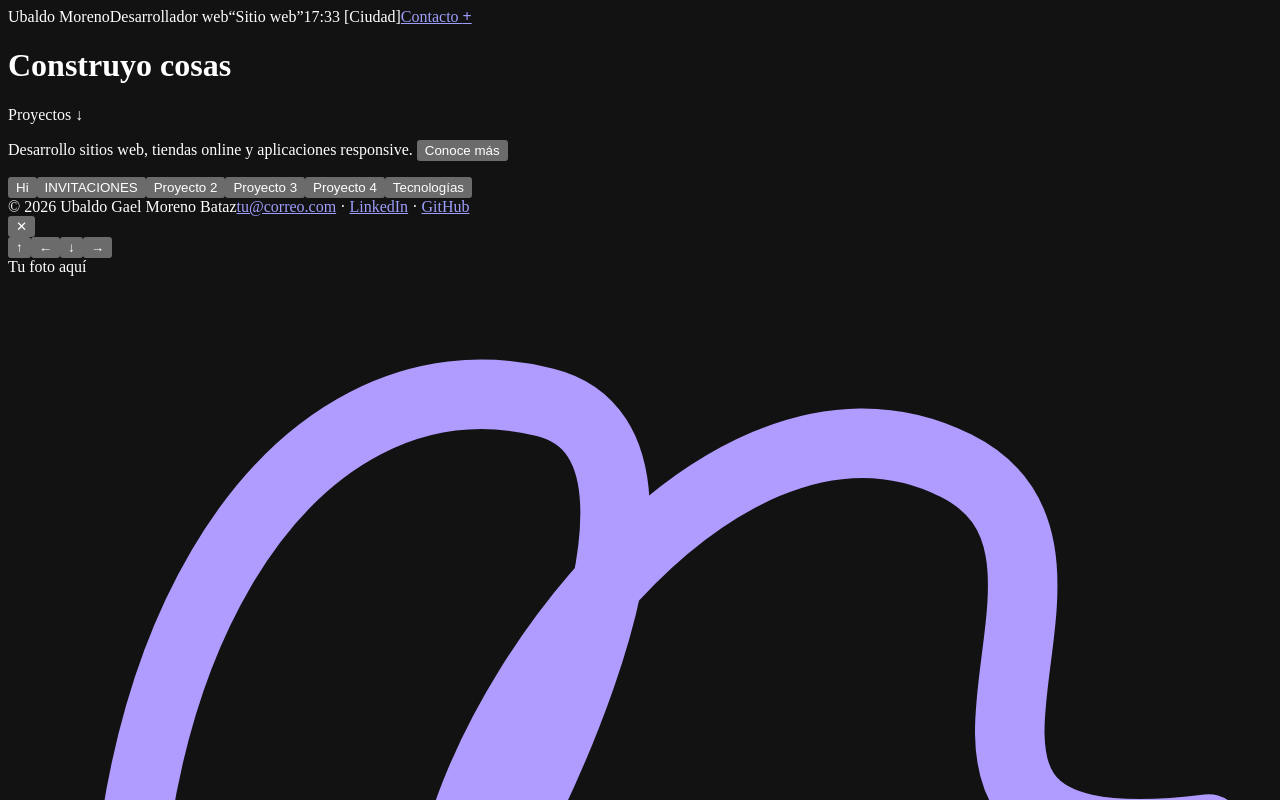
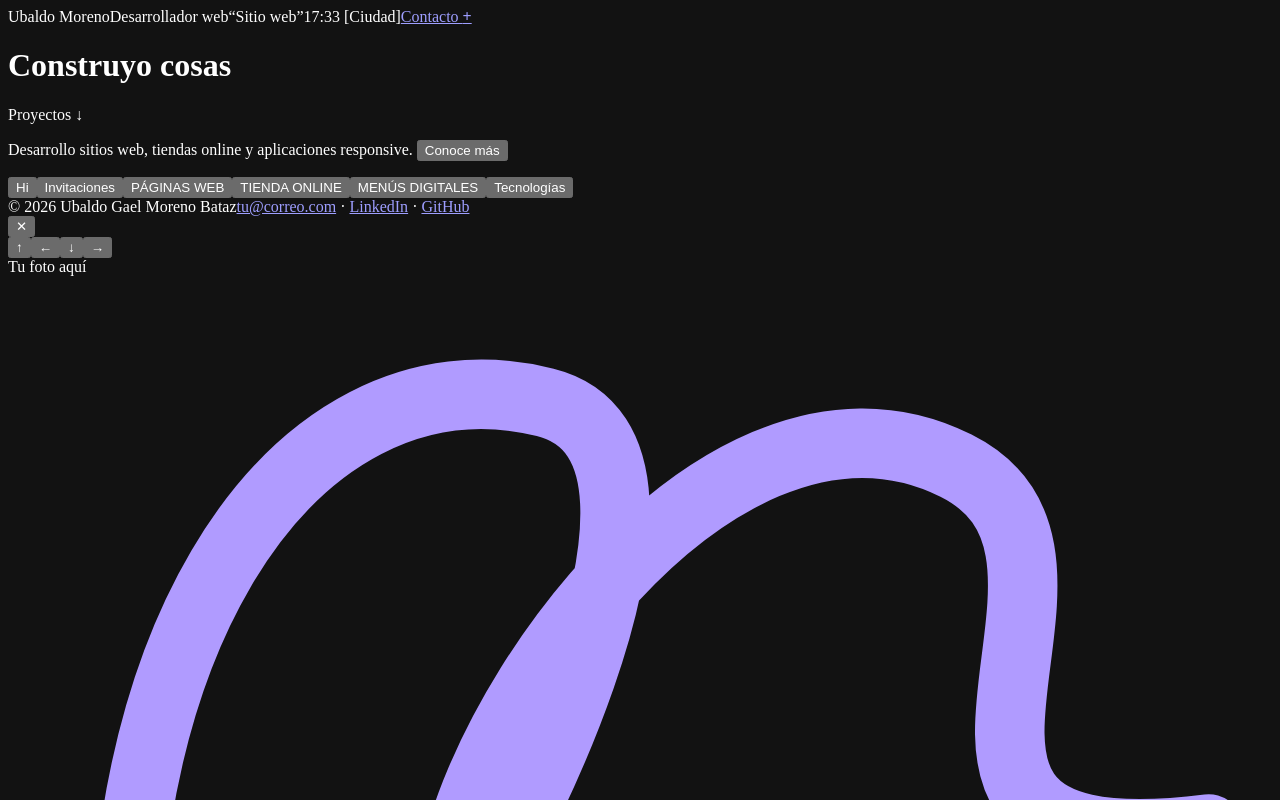
Before and after one commit to G-morenoB/NexusCreative, a React (Vite) app: page / in a window 1280 px wide. Shown: the top 800 px of the page. Built offline with nearby package versions, Linux system fonts and the light colour scheme; grey boxes are pictures that could not be loaded; the HTML template or start-up script is replaced by a standard one.

Commit message:
add proyectos

```diff
--- a/src/data/content.js
+++ b/src/data/content.js
@@ -23,10 +23,42 @@ export const profile = {
 }
 
 export const projects = [
-  { name: 'INVITACIONES', description: 'Invitaciones digitales', role: 'Desarrollador web', period: '2026', url: '#', images: ['https://res.cloudinary.com/duytqng6m/image/upload/v1792623683/inv2.png','https://res.cloudinary.com/duytqng6m/image/upload/v1792623682/inv3.png','https://res.cloudinary.com/duytqng6m/image/upload/v1792623677/inv1.png'] },
-  { name: 'Proyecto 2', description: '[Descripción breve del proyecto]', role: 'Desarrollador web', period: '[Año]', stack: 'WordPress · WooCommerce', url: '#', images: [] },
-  { name: 'Proyecto 3', description: '[Descripción breve del proyecto]', role: 'Desarrollador web', period: '[Año]', stack: 'PHP · JavaScript', url: '#', images: [] },
-  { name: 'Proyecto 4', description: '[Descripción breve del proyecto]', role: 'Desarrollador web', period: '[Año]', stack: '[Tecnologías]', url: '#', images: [] },
+{
+  name: 'Invitaciones',
+  description: 'Invitaciones web personalizadas para eventos.',
+  images: ['https://res.cloudinary.com/duytqng6m/image/upload/v1792623677/inv1.png','https://res.cloudinary.com/duytqng6m/image/upload/v1792623683/inv2.png','https://res.cloudinary.com/duytqng6m/image/upload/v1792623682/inv3.png'],
+  links: [
+    { label: 'XV años', url: 'https://xv-inv.vercel.app/' },
+    { label: 'Boda', url: 'https://inv-boda-seven.vercel.app/' },
+    { label: 'Cumpleaños', url: 'https://invitacion-gianna.vercel.app/' },
+  ],
+},
+{
+  name: 'PÁGINAS WEB',
+  description: 'Sitios web personalizados para diferentes necesidades.',
+  images: ['https://res.cloudinary.com/duytqng6m/image/upload/v1792455898/IMG4.png','https://res.cloudinary.com/duytqng6m/image/upload/v1792455911/IMG6.png'],
+  links: [
+    { label: 'Nestor-Nutrición', url: 'https://nestorguinto-nutricion.vercel.app/' },
+  ],
+},
+{
+  name: 'TIENDA ONLINE',
+  description: 'Tiendas online personalizadas.',
+  images: ['https://res.cloudinary.com/duytqng6m/image/upload/v1792453794/IMG1.png','https://res.cloudinary.com/duytqng6m/image/upload/v1792453779/IMG2.png'],
+  links: [
+    { label: 'Magic Ideas', url: 'https://magicideascdmx.com/' },
+  ],
+},
+{
+  name: 'MENÚS DIGITALES',
+  description: 'Menús digitales para restaurantes y negocios.',
+  images: ['https://res.cloudinary.com/duytqng6m/image/upload/v1792453794/IMG1.png','https://res.cloudinary.com/duytqng6m/image/upload/v1792453779/IMG2.png'],
+  links: [
+    { label: 'Café', url: 'https://menu-cafe-fawn.vercel.app/' },
+    { label: 'Restaurante', url: 'https://menu-web-self.vercel.app/' },
+    { label: 'Bar', url: 'https://menu-antrobar.vercel.app/' },
+  ],
+},
 ]
 
 export const techGroups = [
```
